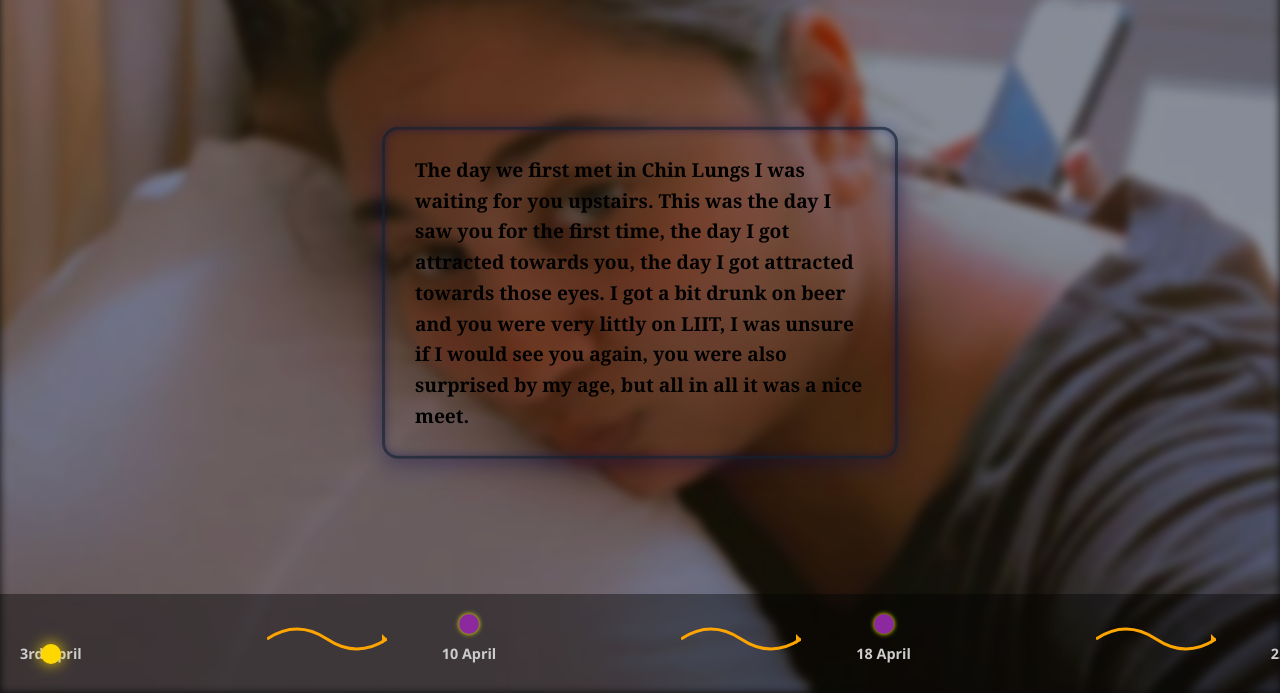
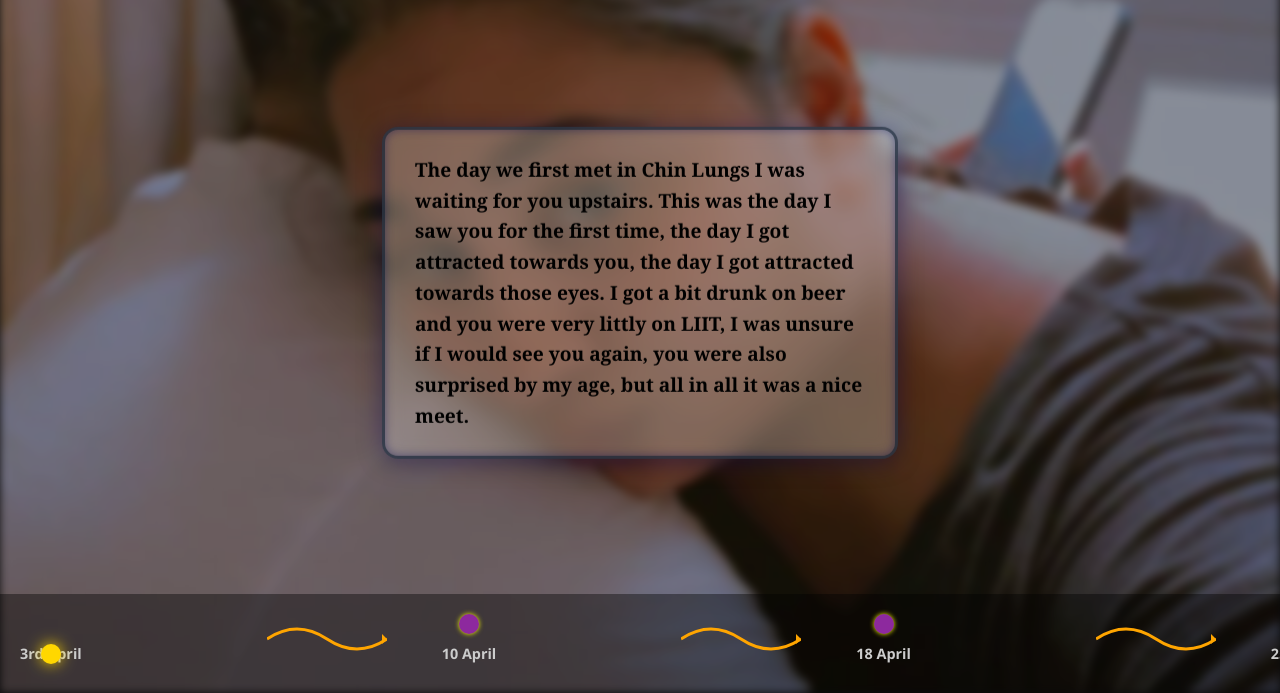
Before and after one commit to devrao1210/my_project, a plain HTML site: page index.html in a window 1280 px wide. Shown: the part 107-800 px from the top of the page. Drawn offline with Linux system fonts and the light colour scheme.

Commit message:
Add files via upload

```diff
--- a/script.js
+++ b/script.js
@@ -3,7 +3,7 @@ const backgroundContainer = document.querySelector(".background-container");
 
 const events = [
     { date: "3rd April", note: "The day we first met in Chin Lungs I was waiting for you upstairs. This was the day I saw you for the first time, the day I got attracted towards you, the day I got attracted towards those eyes. I got a bit drunk on beer and you were very littly on LIIT, I was unsure if I would see you again, you were also surprised by my age, but all in all it was a nice meet.", image: "images/image_1.jpeg" },
-    { date: "10 April", note: "The day we randomly planned to meet, I left and I got drentched, but you liked the look in shirt. So after getting drentched you sat behind me and held me like Sharu will hold me that was my reaction of that grip of yours. We went to your adda but it was too busy. So, went for a walk at the park, but I fumbled there and it was a turn off for you. Still for me it was a really nice date for me, and for real I was about to kiss you when we shared that smoke, but I held my horses.", image: "images/image_1.jpeg" },
+    { date: "10 April", note: "The day we randomly planned to meet, I left and I got drentched, but you liked the look in shirt. So after getting drentched you sat behind me and held me like Sharu will hold me that was my reaction of that grip of yours. We went to your adda but it was too busy. So, went for a walk at the park, but I fumbled there and it was a turn off for you. Still for me it was a really nice date for me, and for real I was about to kiss you when we shared that smoke, but I held my horses.", image: "images/image_18.jpeg" },
     { date: "18 April", note: "This was the day things kinda escalated between us. It was the friday and before that day, we dicided that you'll come to Bharatiya City in the afternoon and we'll go to Geist. Although I didn't plan anything, you also lost any hopes in me I would make a move, even you doubted my sexuality, still after getting a bit drunk I offered you to come to my place and you didn't deny. We went to the flat, we sat outside and somehow we were a bit drunk too and went inside. Then was the time I made the first move and you still remember that clearly and we got intimate, this was unexpected for you but you still went with the flow.", image: "images/image_12.jpeg" },
     { date: "25 April", note: "This was the day you were travelling to Mumbai and you couldn't sleep in the train, so we talked till morning and we talked about a lot of things and what not was included in that. I slept after sunrise and it was an awesome conversation with you.", image: "images/image_19.jpeg" },
     { date: "28 April", note: "So, now I am creating the till now story and Idk if it'll have any more pages or not, so I can't lie on that. That time when my manager told me that he's having some contacts to book your flight tickets in cheaper prices and after that he said to wait as his contact was unable to book, On Saturday his contact failed and said I will not be able to book, but if I said so, you guys will be travelling back by train or bus coz the flight prices were increased and we have planned our things together, and after that I was traveeling back home, so I myself booked the flight tickets coz I wanted to spend that time with you .", image: "images/image_15.jpeg" },
@@ -12,13 +12,13 @@ const events = [
     { date: "27 May - 28 May", note: "These were your surgery dates, I didn't hear from you for the whole eve till night and in night also, just a text that you're in hospital. I was so worried and didn't know what happened to whom. The next day you gave me the context and then I was relieved.", image: "images/image_6.jpeg" },
     { date: "6 June", note: "The day we had our first biggest fight, I went to the office party and got over drunk and my phone was with my manager. On saturday I came to Tumkur to convince you and eneded up making you more pissed. I'm sorry for that baby still. I know that was not at all the correct decision.  ", image: "images/image_8.jpeg" },
     { date: "21 June", note: "We did our first mini road trip to Tumkur in your pappa's car and it was an awesome day we didn't sleep the whole night and we went to your favourite spots and your favourite idli place. Just a bit negative that you got some scolding from your mother that was a bit off and I got introduced to akshay, the another positive.", image: "images/image_3.jpeg" },
-    { date: "27 June", note: "It was a great start to our trip we did shopping together, we did the packing together of both of us and we did a lot of fun together at home at that night too and the start of the trip was really good, we reached Guwahati and got a bit irritated coz of hunger and then reached Shillong and finally we got ready and went out to Tring Tring for your Birthday.", image: "images/image_16.jpeg" },
+    { date: "27 June", note: "It was a great start to our trip we did shopping together, we did the packing together of both of us and we did a lot of fun together at home at that night too and the start of the trip was really good, we reahed Guwahati and got a bit irritated coz of hunger and then reached Shillong and finally we got ready and went out to Tring Tring for your Birthday.", image: "images/image_16.jpeg" },
     { date: "28 June", note: "First day I got drunk at Tring Tring and the next day you got drunk at Tring Tring, that place will always be memorable for me it was a really nice atmosphere and hope so I planned your birthday till your expections. I did some fumbles after getting drunk, got a bit emotional, but your drunk phase was also memorable.", image: "images/image_5.jpeg" },
-    { date: "1 July", note: "We did that private waterfall bath, your craziness kicked in, that was so fun then we did that phi phi falls also and after that came our toughest part the drive to Arunachal, there were a few hickups on that road trip but still we were happy with each other we were listening different different music did the offroading kind of drive and a lot of great memories I have of that drive.", image: "images/image_7.jpeg" },
-    { date: "15 July", note: "The D-day when it was the time of our seperation and still I don't have an idea how long it will be just like at that day, maybe this complete life also, but I'll still hope to see you soon, now definition of soon I don't know. Before that day, we fought a bit too, did some crazy things even after those oldies were there in the house, the feeling of getting your stuff packed, it was very different, that you are going for some great milestone, but we'll be apart, I will be left with just the memories. That feeling was a mix of joy and sorrow. But all in all that was also a great and memorable day.", image: "images/image_1.jpeg" },
+    { date: "1 July", note: "We did that private waterfall bath, your craziness kiked in, that was so fun then we did that phi phi falls also and after that came our toughest part the drive to Arunachal, there were a few hickups on that road trip but still we were happy with each other we were listening different different music did the offroading kind of drive and a lot of great memories I have of that drive.", image: "images/image_7.jpeg" },
+    { date: "15 July", note: "The D-day when it was the time of our seperation and still I don't have an idea how long it will be just like at that day, maybe this complete life also, but I'll still hope to see you soon, now definition of soon I don't know. Before that day, we fought a bit too, did some crazy things even after those olies were there in the house, the feeling of getting your stuff packed, it was very different, that you are going for some great milestone, but we'll be apart, I will be left with just the memories. That feeling was a mix of joy and sorrow. But all in all that was also a great and memorable day.", image: "images/image_9.jpeg" },
     { date: "17 Aug", note: "The day I went to Tumkur to have that idli from your favourite place, the reaction of yours was worth the sleep that I didn't get and all of things came to one the way you said all those words, before that we had our fights the convincing and all but we were and hopefully we'll overcome the fight phase  ", image: "images/image_14.jpeg" },
-    { date: "30 Aug", note: "The day of my biggest fuck up, the riskiest and the worst day of my life, for which I have not apologised yet, I am so soory for that and the things before or after that, that was an eye opening event for me, I don't know if you've noticed that or not but now I am also very much afraid to drink over my capacity, just drink sometimes and just a few drinks are enough, I am also ashamed that you felt like you're not important to me. I don't want any break from you, I don't want the end of contact at any point, I don't want to hurt you at all. I want you above all of the things in life.", image: "images/image_1.jpeg" },
-    { date: "Today", note: "I didn't intend to make you hurt or not give you attention, you can say it was my immaturity. I accept that it was my mistake to not clarify things after returned from the trip. I never intented to hurt you or take distance from you. Please forgive me baby please. I love you and I miss you a lot<3.", image: "images/image_13.jpeg" },
+    { date: "30 Aug", note: "The day of my biggest fuck up, the riskiest and the worst day of my life, for which I have not apologised yet, I am so soory for that and the things before or after that, that was an eye opening event for me, I don't know if you've noticed that or not but now I am also very much afraid to drink over my capacity, just drink sometimes and just a few drinks are enough, I am also ashamed that you felt like you're not important to me. I don't want any break from you, I don't want the end of contact at any point, I don't want to hurt you at all. I want you above all of the things in life.", image: "images/image_11.jpeg" },
+    { date: "Today", note: "I didn't intent to make you hurt or not give you attention, you can say it was my immaturity. I accept that it was my mistake to not clarify things after returned from the trip. I never intented to hurt you or take distance from you. Please forgive me baby please. I love you and I miss you a lot<3.", image: "images/image_13.jpeg" },
     { date: "Today", note: "I didn't intent to make you hurt or not give you attention, you can say it was my immaturity. I accept that it was my mistake to not clarify things after returned from the trip. I never intented to hurt you or take distance from you. Please forgive me baby please. I love you and I miss you a lot<3.", image: "images/image_13.jpeg" }
 ];
 
--- a/styles.css
+++ b/styles.css
@@ -112,6 +112,9 @@ body {
     z-index: 999;
     animation: fadeIn 0.8s ease;
 
+    background: rgba(255, 255, 255, 0.25); /* transparent glass */
+    backdrop-filter: blur(10px);
+
     /* Text styling */
     font-size: 1.2em;         /* bigger text */
     font-family: "Georgia", serif; /* elegant font style */
```
